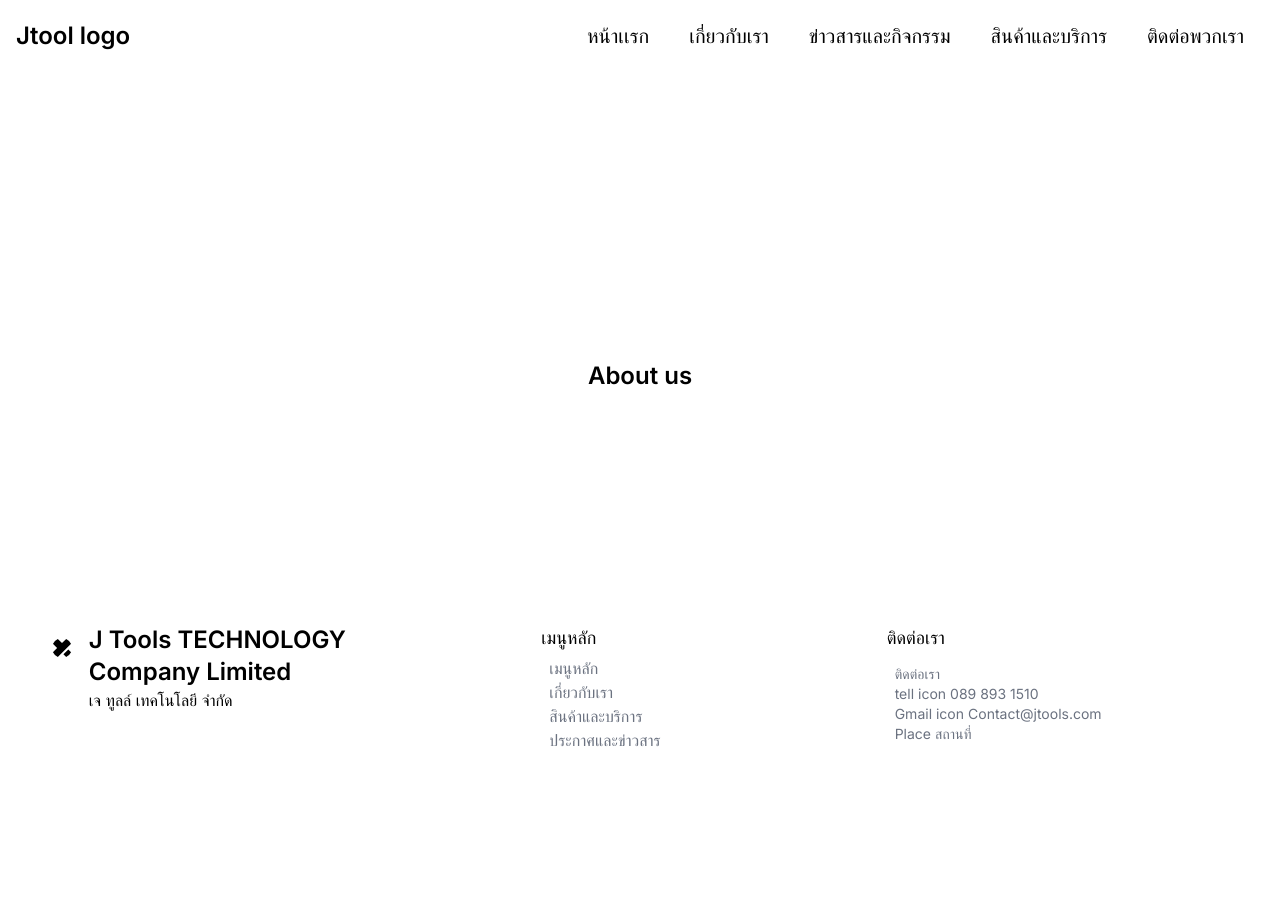
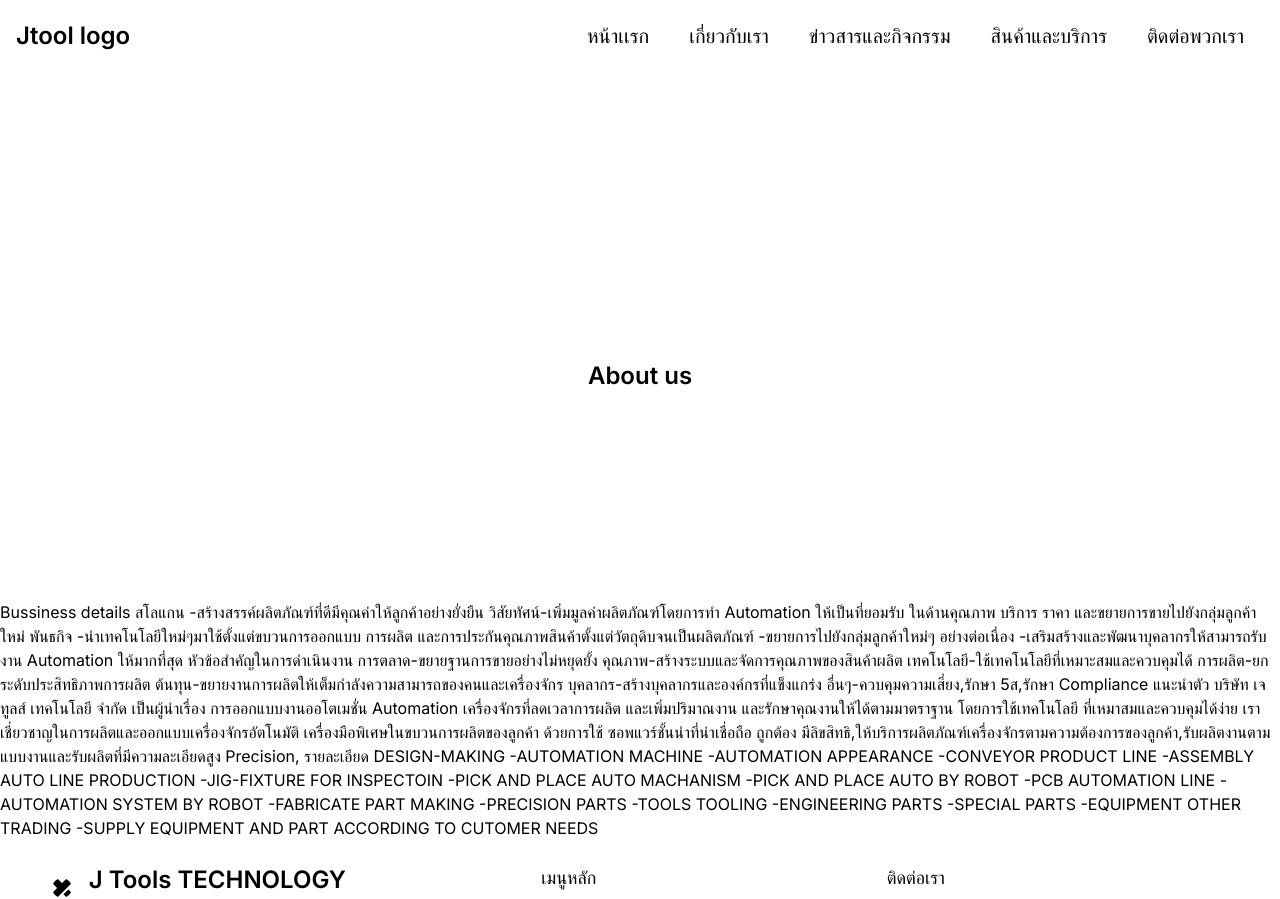
Before and after one commit to Krungtepian/Jtools, a Next.js app: page /about-us in a window 1280 px wide. Shown: the top 899 px of the page. Before the commit the page ends 800 px from the top, so only its background shows below. Built offline with nearby package versions, Linux system fonts and the light colour scheme.

Commit message:
Update page.tsx

```diff
--- a/app/(user)/about-us/page.tsx
+++ b/app/(user)/about-us/page.tsx
@@ -6,7 +6,48 @@ export default function AboutUs({}: Props) {
   return (
     <div className='mt-[10vh]'>
       <h1 className='px64 py-52 text-center font-semibold text-2xl'>About us</h1>
+      <p>Bussiness details
+      สโลแกน -สร้างสรรค์ผลิตภัณฑ์ที่ดีมีคุณค่าให้ลูกค้าอย่างยั่งยืน
+วิสัยทัศน์-เพิ่มมูลค่าผลิตภัณฑ์โดยการทำ Automation ให้เป็นที่ยอมรับ ในด้านคุณภาพ บริการ ราคา
+และขยายการขายไปยังกลุ่มลูกค้าใหม่
+พันธกิจ
+-นำเทคโนโลยีใหม่ๆมาใช้ตั้งแต่ขบวนการออกแบบ การผลิต และการประกันคุณภาพสินค้าตั้งแต่วัตถุดิบจนเป็นผลิตภัณฑ์
+-ขยายการไปยังกลุ่มลูกค้าใหม่ๆ อย่างต่อเนื่อง
+-เสริมสร้างและพัฒนาบุคลากรให้สามารถรับงาน Automation ให้มากที่สุด
 
+หัวข้อสำคัญในการดำเนินงาน
+การตลาด-ขยายฐานการขายอย่างไม่หยุดยั้ง
+คุณภาพ-สร้างระบบและจัดการคุณภาพของสินค้าผลิต
+เทคโนโลยี-ใช้เทคโนโลยีที่เหมาะสมและควบคุมได้
+การผลิต-ยกระดับประสิทธิภาพการผลิต
+ต้นทุน-ขยายงานการผลิตให้เต็มกำลังความสามารถของคนและเครื่องจักร
+บุคลากร-สร้างบุคลากรและองค์กรที่แข็งแกร่ง
+อื่นๆ-ควบคุมความเสี่ยง,รักษา 5ส,รักษา Compliance
+
+แนะนำตัว  บริษัท เจ ทูลส์ เทคโนโลยี จำกัด
+เป็นผู้นำเรื่อง การออกแบบงานออโตเมชั่น Automation เครื่องจักรที่ลดเวลาการผลิต และเพิ่มปริมาณงาน และรักษาคุณงานให้ได้ตามมาตราฐาน โดยการใช้เทคโนโลยี ที่เหมาสมและควบคุมได้ง่าย
+เราเชี่ยวชาญในการผลิตและออกแบบเครื่องจักรอัตโนมัติ เครื่องมือพิเศษในขบวนการผลิตของลูกค้า
+ด้วยการใช้ ซอพแวร์ชั้นนำที่น่าเชื่อถือ ถูกต้อง มีลิขสิทธิ,ให้บริการผลิตภัณฑ์เครื่องจักรตามความต้องการของลูกค้า,รับผลิตงานตามแบบงานและรับผลิตที่มีความละเอียดสูง Precision,
+รายละเอียด
+DESIGN-MAKING
+-AUTOMATION MACHINE
+-AUTOMATION APPEARANCE
+-CONVEYOR PRODUCT LINE
+-ASSEMBLY AUTO LINE PRODUCTION
+-JIG-FIXTURE FOR INSPECTOIN
+-PICK AND PLACE AUTO MACHANISM
+-PICK AND PLACE AUTO BY ROBOT
+-PCB AUTOMATION LINE
+-AUTOMATION SYSTEM BY ROBOT
+-FABRICATE PART MAKING
+-PRECISION PARTS
+-TOOLS TOOLING
+-ENGINEERING PARTS
+-SPECIAL PARTS
+-EQUIPMENT OTHER
+TRADING
+-SUPPLY EQUIPMENT AND PART ACCORDING TO CUTOMER NEEDS
+      </p>
     </div>
   )
 }
```
